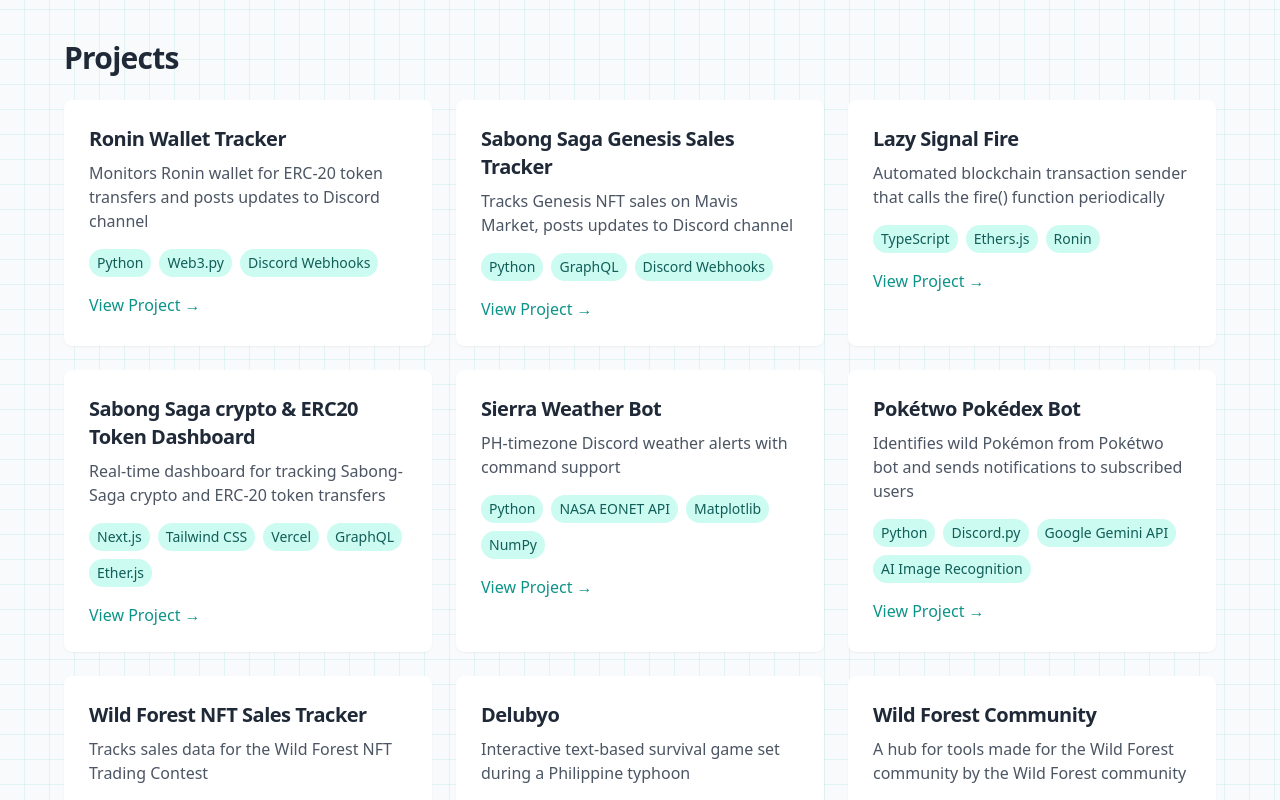
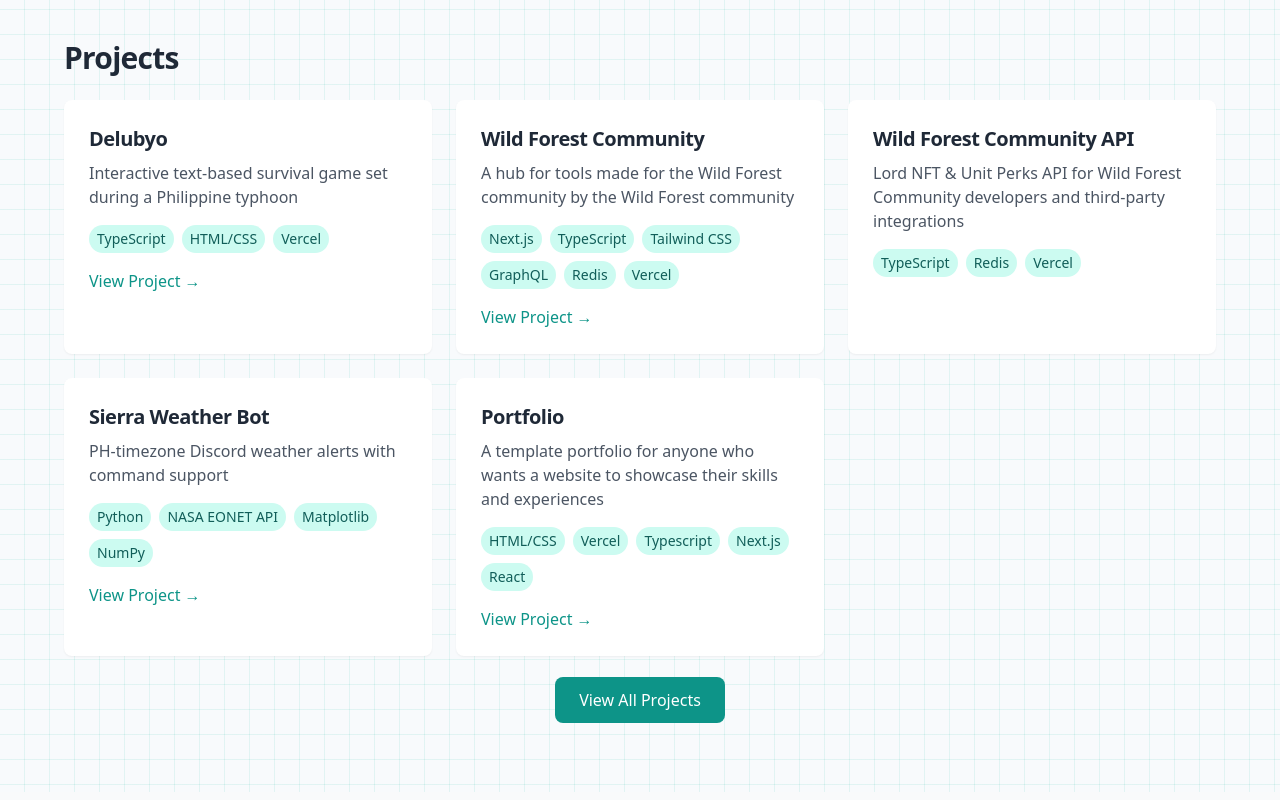
Before and after one commit to nocturnal629/portfolio, a Next.js app: page / in a window 1280 px wide. Shown: the part 840-1640 px from the top of the page. Built offline with nearby package versions, Linux system fonts and the light colour scheme.

Commit message:
Update projects.ts

```diff
--- a/src/data/projects.ts
+++ b/src/data/projects.ts
@@ -1,48 +1,6 @@
 import { Project } from '@/types';
 
 export const projects: Project[] = [
-  {
-    title: "Ronin Wallet Tracker",
-    description: "Monitors Ronin wallet for ERC-20 token transfers and posts updates to Discord channel",
-    tech: ["Python", "Web3.py", "Discord Webhooks"],
-    link: "https://github.com/nocturnal625/ronin-wallet-tracker"
-  },
-  {
-    title: "Sabong Saga Genesis Sales Tracker",
-    description: "Tracks Genesis NFT sales on Mavis Market, posts updates to Discord channel",
-    tech: ["Python", "GraphQL", "Discord Webhooks"],
-    link: "https://github.com/nocturnal625/sabong-saga-genesis-sales"
-  },
-  {
-    title: "Lazy Signal Fire",
-    description: "Automated blockchain transaction sender that calls the fire() function periodically",
-    tech: ["TypeScript", "Ethers.js", "Ronin"],
-    link: "https://github.com/nocturnal625/lazy-signal-fire"
-  },
-  {
-    title: "Sabong Saga crypto & ERC20 Token Dashboard",
-    description: "Real-time dashboard for tracking Sabong-Saga crypto and ERC-20 token transfers",
-    tech: ["Next.js", "Tailwind CSS", "Vercel", "GraphQL", "Ether.js"],
-    link: "https://github.com/nocturnal625/sabong-saga-dashboard"
-  },
-  {
-    title: "Sierra Weather Bot",
-    description: "PH-timezone Discord weather alerts with command support",
-    tech: ["Python", "NASA EONET API", "Matplotlib", "NumPy"],
-    link: "https://github.com/nocturnal625/Sierra"
-  },
-  {
-    title: "Pokétwo Pokédex Bot",
-    description: "Identifies wild Pokémon from Pokétwo bot and sends notifications to subscribed users",
-    tech: ["Python", "Discord.py", "Google Gemini API", "AI Image Recognition"],
-    link: "https://github.com/nocturnal625/poketwo-pokedex"
-  },
-  {
-    title: "Wild Forest NFT Sales Tracker",
-    description: "Tracks sales data for the Wild Forest NFT Trading Contest",
-    tech: ["Python", "GraphQL", "Discord.py", "FastAPI"],
-    link: "https://github.com/nocturnal625/wild-forest-nft-sales-tracker"
-  },
   {
     title: "Delubyo",
     description: "Interactive text-based survival game set during a Philippine typhoon",
@@ -54,5 +12,22 @@
     description: "A hub for tools made for the Wild Forest community by the Wild Forest community",
     tech: ["Next.js", "TypeScript", "Tailwind CSS", "GraphQL", "Redis", "Vercel"],
     link: "https://github.com/nocturnal625/wild-forest-community"
+  },
+  {
+    title: "Wild Forest Community API",
+    description: "Lord NFT & Unit Perks API for Wild Forest Community developers and third-party integrations",
+    tech: ["TypeScript", "Redis", "Vercel"]
+  },
+  {
+    title: "Sierra Weather Bot",
+    description: "PH-timezone Discord weather alerts with command support",
+    tech: ["Python", "NASA EONET API", "Matplotlib", "NumPy"],
+    link: "https://github.com/nocturnal625/Sierra"
+  },
+  {
+    title: "Portfolio",
+    description: "A template portfolio for anyone who wants a website to showcase their skills and experiences",
+    tech: ["HTML/CSS", "Vercel", "Typescript", "Next.js", "React"],
+    link: "https://github.com/nocturnal625/portfolio"
   }
 ];
```
